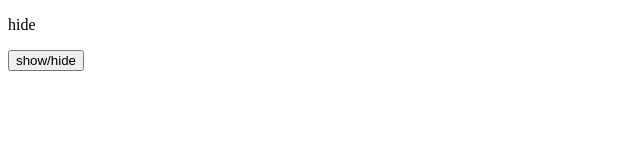
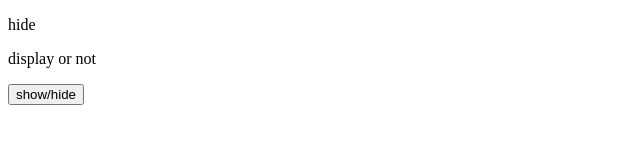
Before and after one commit to u-uysal/my-vue-notes, a plain HTML site: page index6.html in a window 1280 px wide. Shown: the whole page, without its empty margins (0-640 px from the left). Drawn offline with nearby package versions, Linux system fonts and the light colour scheme.

Commit message:
display or not

```diff
--- a/index6.html
+++ b/index6.html
@@ -17,6 +17,7 @@
       <!--  <p v-else-if="showText">second</p> -->
 
       <p v-else>hide</p>
+      <p v-show="true">display or not</p>
       <button @click="showText = !showText">show/hide</button>
     </div>
 
```
